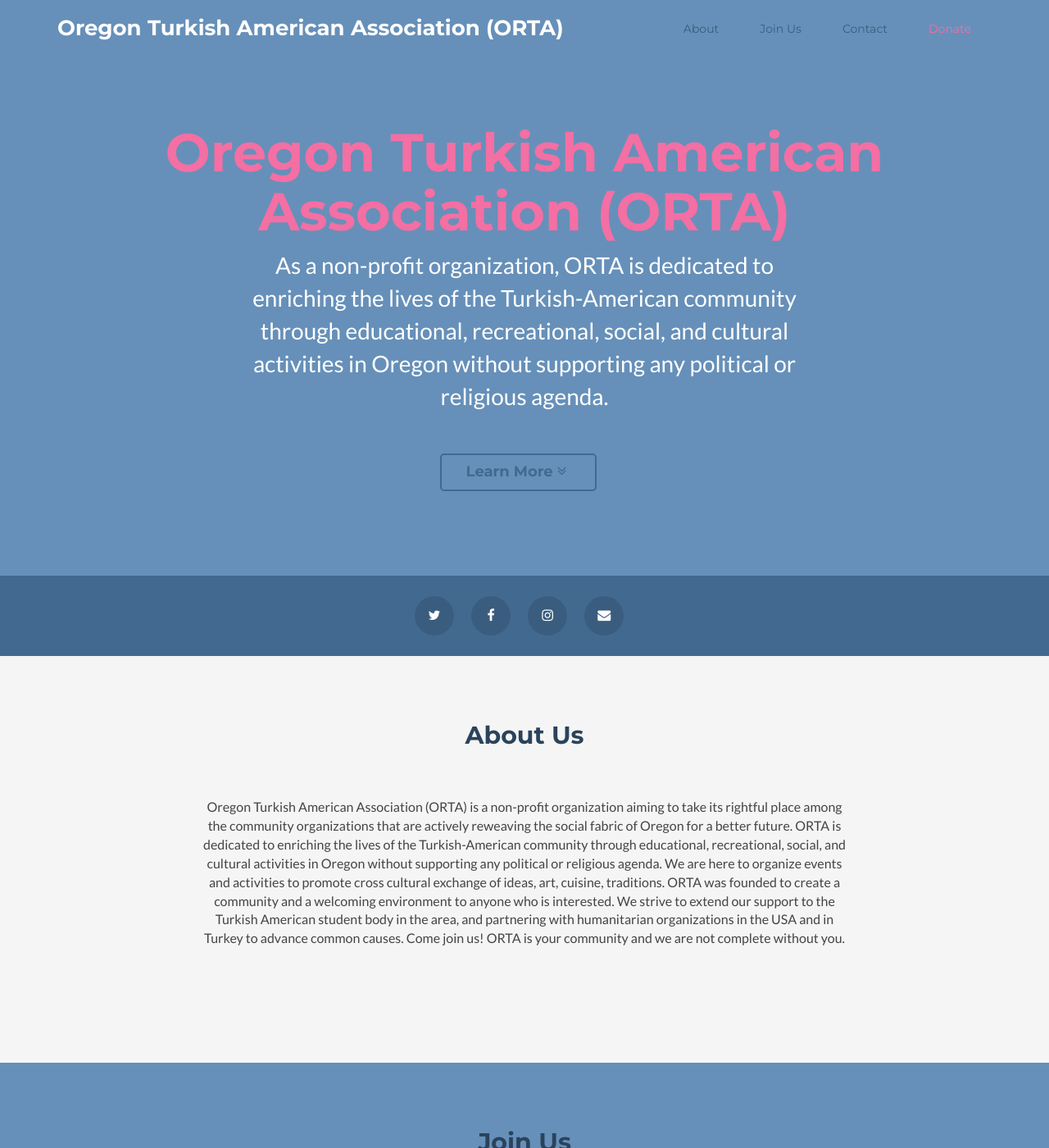
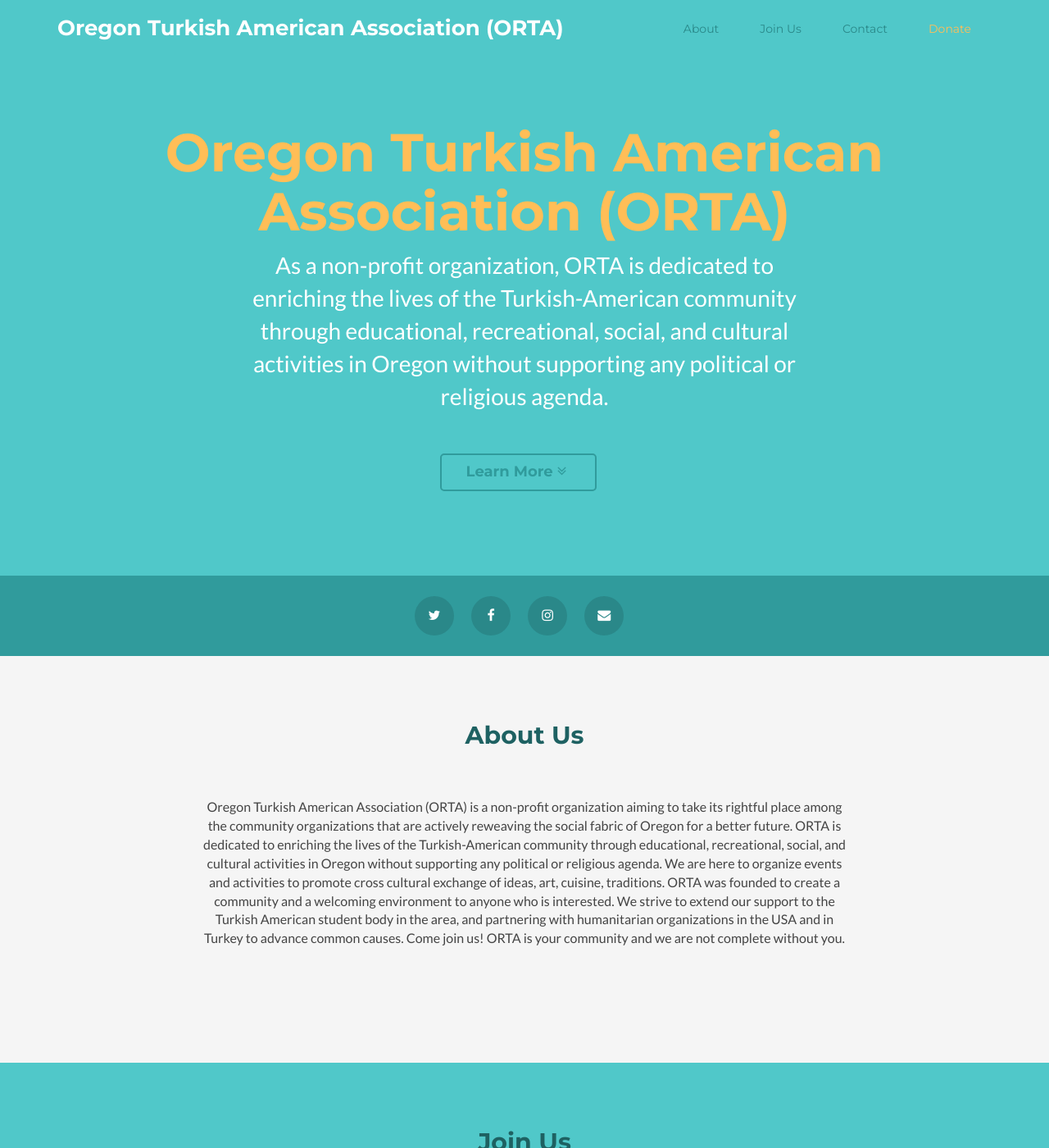
Before and after one commit to ortapdx/ortapdx.github.io, a Jekyll site: the page built from index.html, in a window 1280 px wide and 1400 px high. Shown: the whole window at 82% size. Built offline with Jekyll 4.4.1, drawn with Linux system fonts in a browser that asks for light colours; nearby versions of some CDN libraries; comment, search, counter and statistics services are not loaded.

Commit message:
Update _config.yml

```diff
--- a/_config.yml
+++ b/_config.yml
@@ -43,11 +43,11 @@ tinyletter_username: ortapdx
 
 #SEARCH ENGINES
 #Changing this next setting to 'true' will allow your site to be indexed by search engines (like Google)
-publish: false
+publish: true
 
 #THEME
 #Select one of the five color schemes (default, one, two, three, or four)
-theme: three
+theme: four
 
 # *** DO NOT CHANGE ANYTHING BELOW THIS LINE ***
 
```
